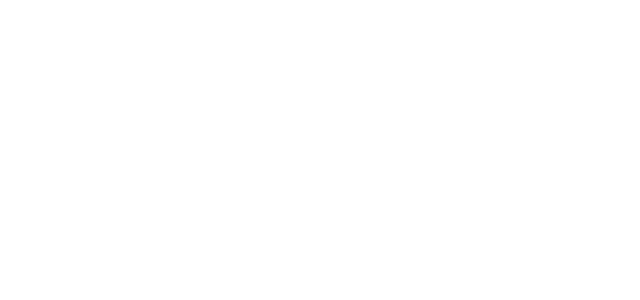
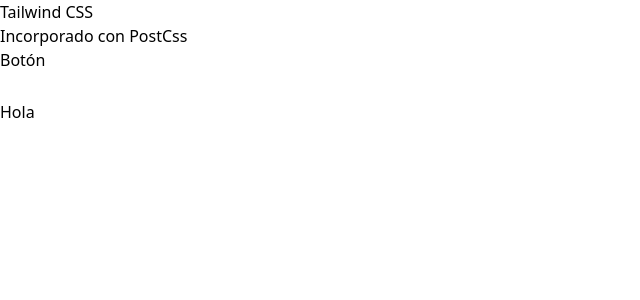
Before and after one commit to JoseNaime/IJALTI-Manager, a React (Create React App) app in the folder front-end/: page / in a window 1280 px wide. Shown: the top 300 px of the page, without its empty margins (0-640 px from the left). Built offline with nearby package versions, Linux system fonts and the light colour scheme.

Commit message:
tailwind

```diff
--- a/front-end/src/App.css
+++ /dev/null
@@ -1,38 +0,0 @@
-.App {
-  text-align: center;
-}
-
-.App-logo {
-  height: 40vmin;
-  pointer-events: none;
-}
-
-@media (prefers-reduced-motion: no-preference) {
-  .App-logo {
-    animation: App-logo-spin infinite 20s linear;
-  }
-}
-
-.App-header {
-  background-color: #282c34;
-  min-height: 100vh;
-  display: flex;
-  flex-direction: column;
-  align-items: center;
-  justify-content: center;
-  font-size: calc(10px + 2vmin);
-  color: white;
-}
-
-.App-link {
-  color: #61dafb;
-}
-
-@keyframes App-logo-spin {
-  from {
-    transform: rotate(0deg);
-  }
-  to {
-    transform: rotate(360deg);
-  }
-}
--- a/front-end/src/App.js
+++ b/front-end/src/App.js
@@ -1,10 +1,18 @@
-import './App.css';
+import React from 'react'
 
 function App() {
   return (
-    <div className="App">
+      <div className='container mx-auto'>
+        <h1>Tailwind CSS</h1>
+        <h2>Incorporado con PostCss</h2>
+        <button className="btn btn-blue btn-blue:hover">Botón</button>
+        <div className="my-5 flex flex-wrap -mx-2">
+          <div className="w-full sm:w-1/2 lg:w-1/3 px-2 my-2">
+            Hola
+          </div>
 
-    </div>
+        </div>
+      </div>
   );
 }
 
--- a/front-end/src/index.css
+++ b/front-end/src/index.css
@@ -1,13 +1,3 @@
-body {
-  margin: 0;
-  font-family: -apple-system, BlinkMacSystemFont, 'Segoe UI', 'Roboto', 'Oxygen',
-    'Ubuntu', 'Cantarell', 'Fira Sans', 'Droid Sans', 'Helvetica Neue',
-    sans-serif;
-  -webkit-font-smoothing: antialiased;
-  -moz-osx-font-smoothing: grayscale;
-}
-
-code {
-  font-family: source-code-pro, Menlo, Monaco, Consolas, 'Courier New',
-    monospace;
-}
+@tailwind base;
+@tailwind components;
+@tailwind utilities;
--- /dev/null
+++ b/front-end/tailwind.config.js
@@ -0,0 +1,9 @@
+module.exports = {
+    content: [
+        "./src/**/*.{js,jsx,ts,tsx}",
+    ],
+    theme: {
+        extend: {},
+    },
+    plugins: [],
+}
```
Also changed, not shown: front-end/package.json (+5 -3 lines).
